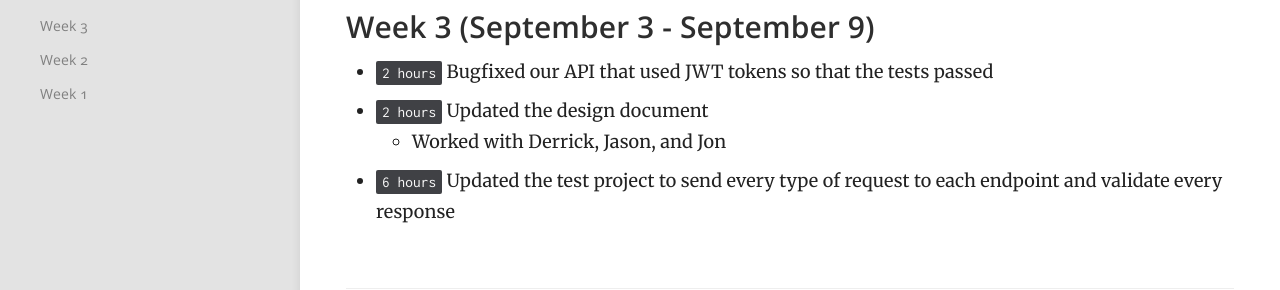
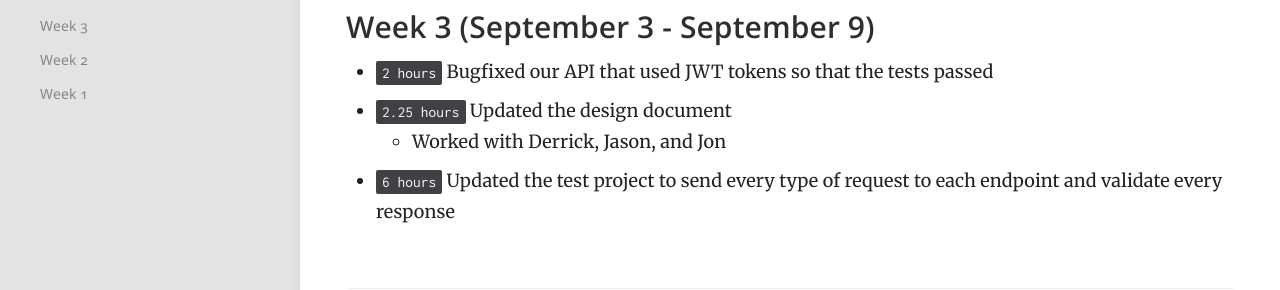
Before and after one commit to jiejasonliu/team-echo-site, a Jekyll site: the page built from _docs/individual-logs/masonaustin-logs.md, in a window 1280 px wide and 900 px high. Shown: the part 284-574 px from the top of the window. Built offline with Jekyll 4.4.1, drawn with Linux system fonts in a browser that asks for light colours.

Commit message:
Update masonaustin-logs.md

```diff
--- a/_docs/individual-logs/masonaustin-logs.md
+++ b/_docs/individual-logs/masonaustin-logs.md
@@ -6,7 +6,7 @@ order: 1
 
 ### Week 3 (September 3 - September 9)
   - `2 hours` Bugfixed our API that used JWT tokens so that the tests passed
-  - `2 hours` Updated the design document
+  - `2.25 hours` Updated the design document
     - Worked with Derrick, Jason, and Jon
   - `6 hours` Updated the test project to send every type of request to each endpoint and validate every response
 
```
